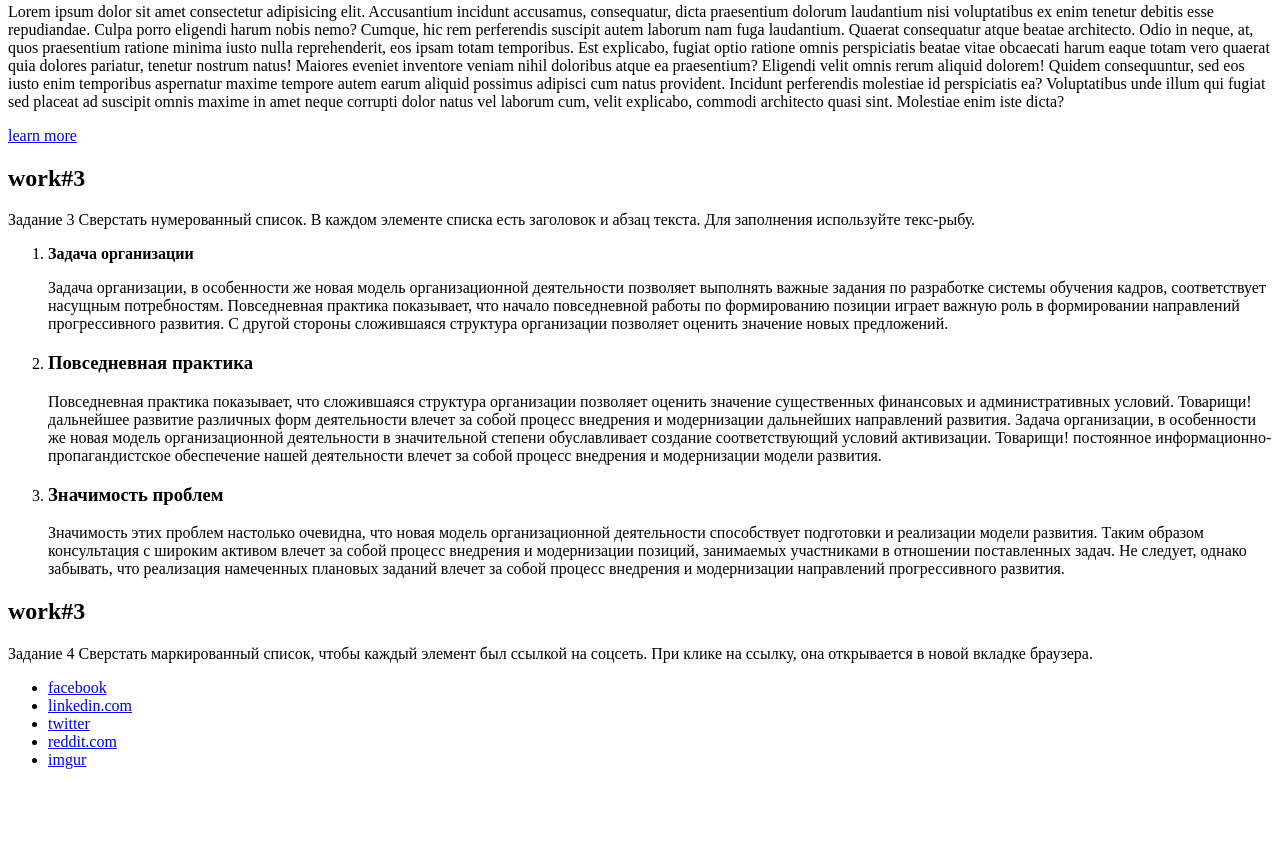
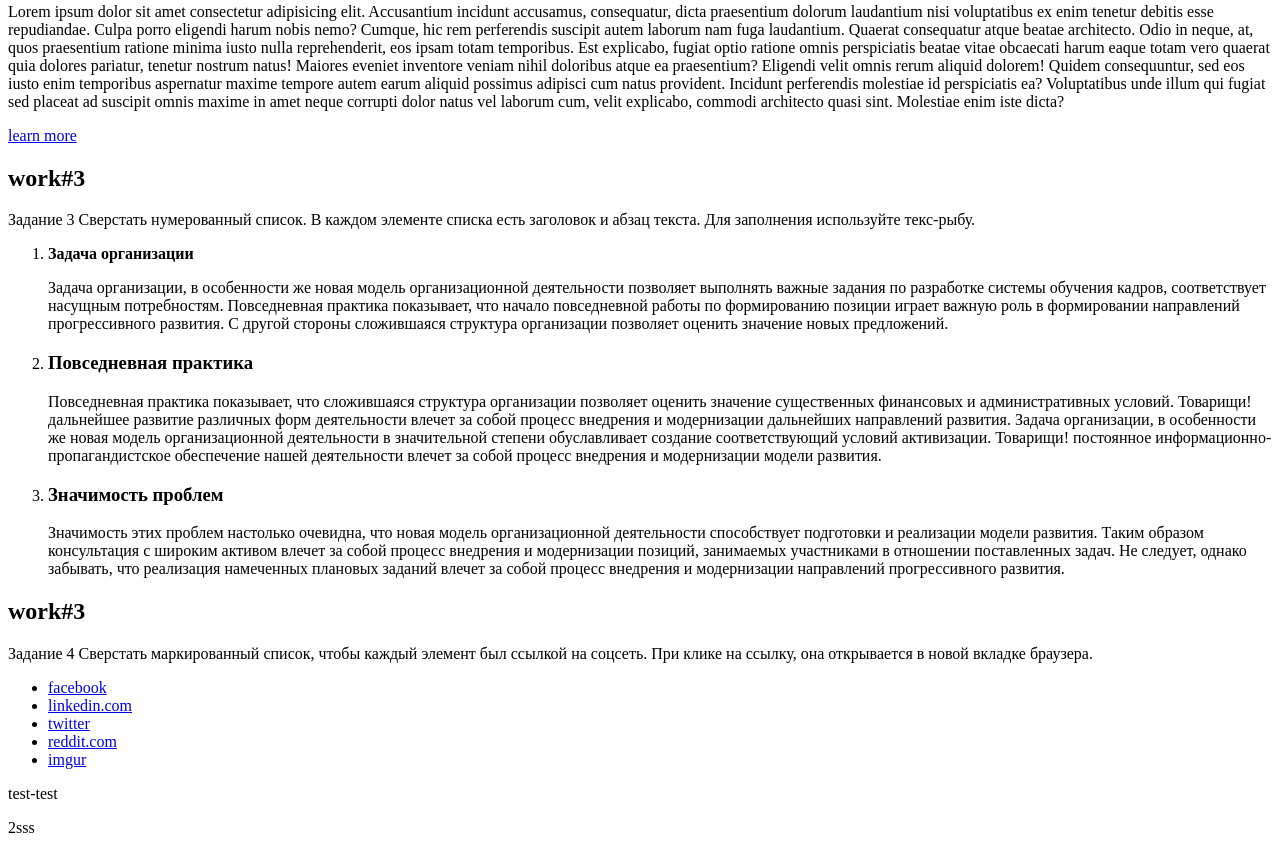
Before and after one commit to Tureckiy-zart/goit-fe-course, a plain HTML site: page html-css/module-01/index_02_extra_work.html in a window 1280 px wide. Shown: the part 882-1735 px from the top of the page. Before the commit the page ends 1667 px from the top, so only its background shows below. Drawn offline with Linux system fonts and the light colour scheme.

Commit message:
try make changes in the brunch

```diff
--- a/html-css/module-01/index_02_extra_work.html
+++ b/html-css/module-01/index_02_extra_work.html
@@ -90,5 +90,9 @@
     </main>
 </body>
 <footer>
+    <section>
+        <p>test-test</p>
+        <p>2sss</p>
+    </section>
 </footer>
 </html>
```
